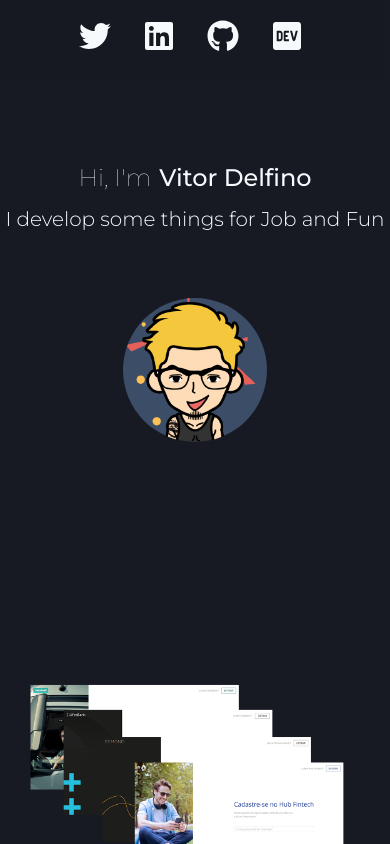
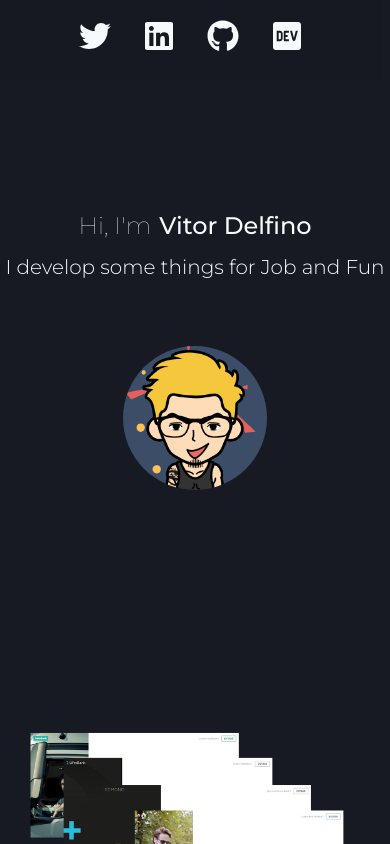
Before and after one commit to vitordelfino/portfolio-nextjs, a Next.js app: page / in a window 390 px wide. Shown: the top 844 px of the page. Built offline with nearby package versions, Linux system fonts and the light colour scheme.

Commit message:
Media query

```diff
--- a/src/components/Container/styles.ts
+++ b/src/components/Container/styles.ts
@@ -8,4 +8,9 @@ export const StyledContainer = styled.main`
   align-items: center;
   justify-content: center;
   flex-direction: column;
+
+
+  @media(max-width: 800px) {
+    overflow-y: inherit;
+  }
 `;
```
